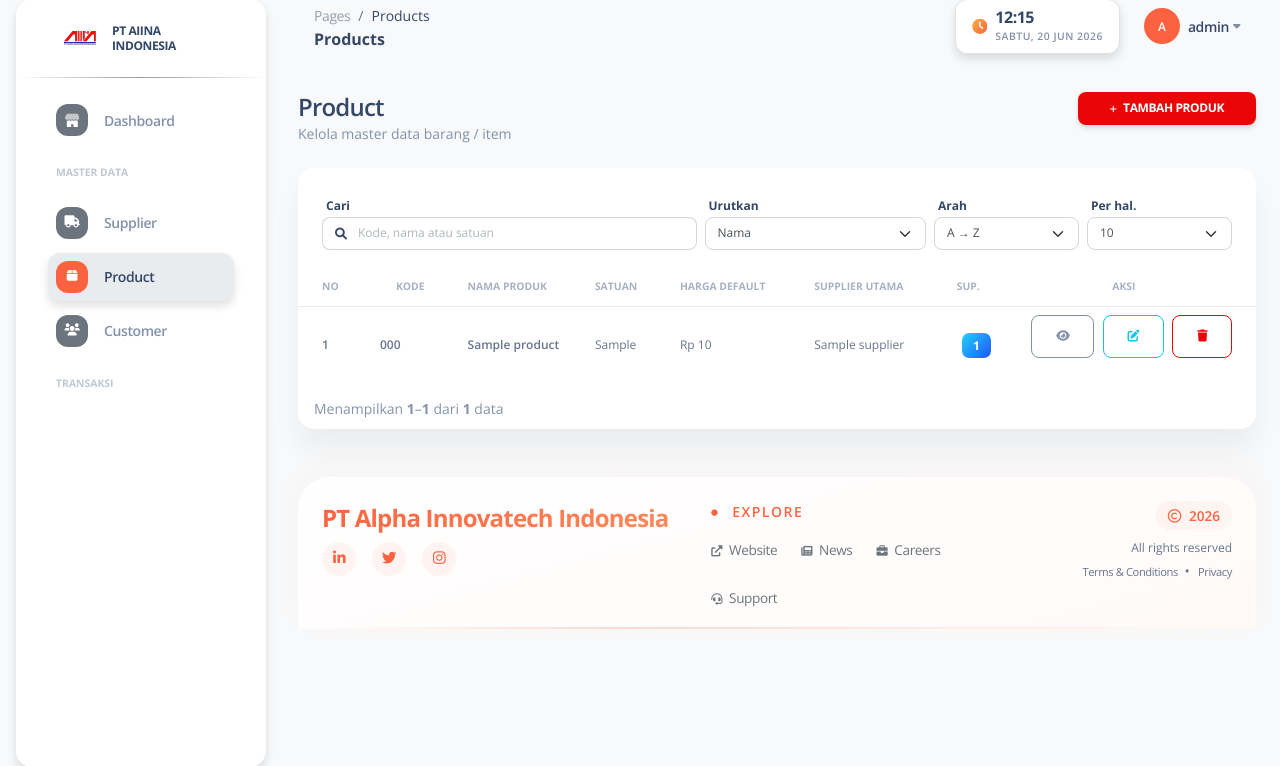
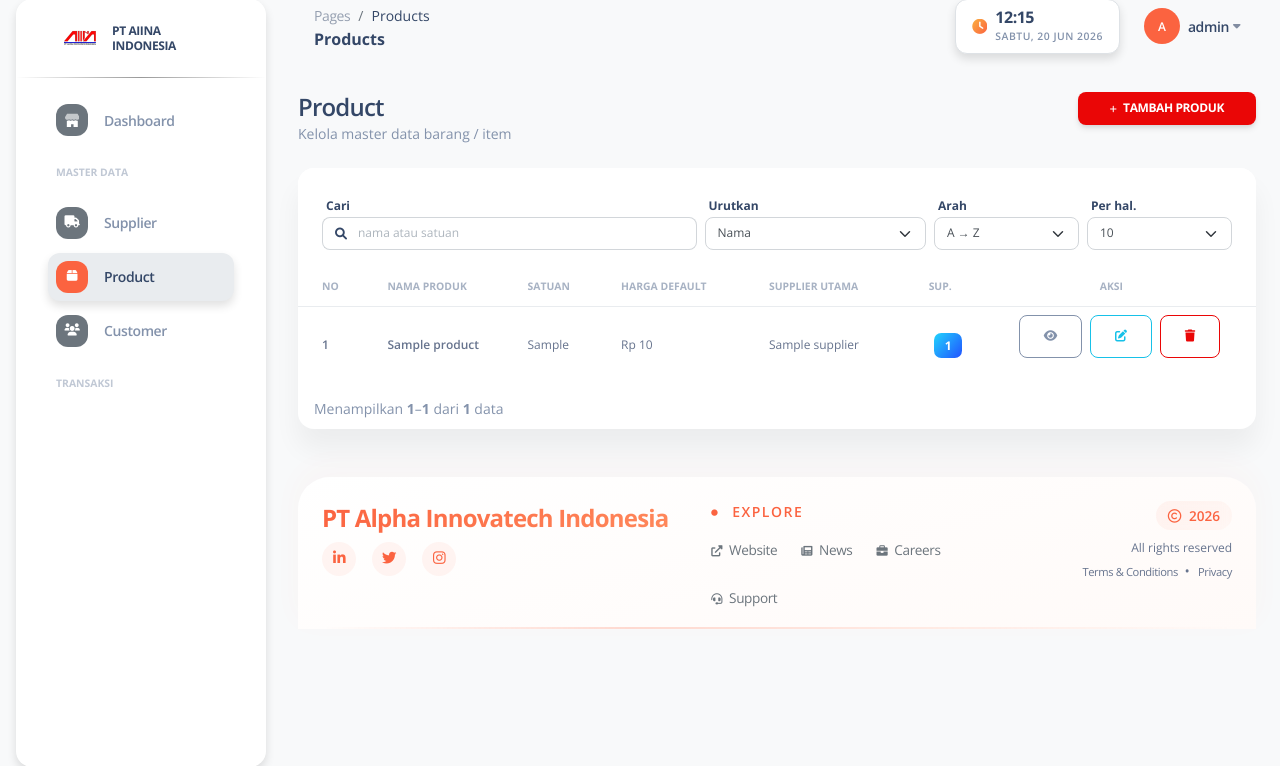
Before and after one commit to Aliep19/aiina-po, a Laravel app: page /products in a window 1280 px wide. Shown: the part 17-783 px from the top of the page. Run offline with Laravel 12, Linux system fonts and the light colour scheme; a user stored in the database is signed in; data comes from the database, SQL or seed files in the repository; tables that the repository leaves empty hold one stand-in row (values such as "Sample post"); some libraries are stand-ins or nearby versions.

Commit message:
minor update

```diff
--- a/app/Http/Controllers/ProductController.php
+++ b/app/Http/Controllers/ProductController.php
@@ -12,7 +12,7 @@ class ProductController extends Controller
 {
     public function index(Request $request)
     {
-        $allowedSort = [ 'product_code', 'name', 'unit', 'default_price', 'created_at'];
+        $allowedSort = [ 'name', 'unit', 'default_price', 'created_at'];
 
         $search  = trim($request->input('search', ''));
         $sortBy  = in_array($request->input('sort_by'), $allowedSort)
@@ -22,7 +22,7 @@ class ProductController extends Controller
 
         $products = Product::query()
             // Hanya kolom list — specification sengaja tidak diambil di sini
-            ->select(['id', 'product_code', 'name', 'unit', 'default_price', 'created_at'])
+            ->select(['id','name', 'unit', 'default_price', 'created_at'])
             // Jumlah supplier via sub-query COUNT (tidak join)
             ->withCount('suppliers')
             // Nama supplier primary via sub-select (1 query tambahan total)
@@ -32,8 +32,7 @@ class ProductController extends Controller
             )
             ->when($search !== '', function ($q) use ($search) {
                 $q->where(function ($inner) use ($search) {
-                    $inner->where('product_code', 'like', "%{$search}%")
-                          ->orWhere('name',          'like', "%{$search}%")
+                    $inner->where('name',          'like', "%{$search}%")
                           ->orWhere('unit',          'like', "%{$search}%");
                 });
             })
@@ -54,15 +53,9 @@ class ProductController extends Controller
         return view('products.index', compact('products', 'suppliers'));
     }
 
-    /*
-    |──────────────────────────────────────────────────────────────────────────
-    | STORE
-    |──────────────────────────────────────────────────────────────────────────
-    */
     public function store(Request $request)
     {
         $validated = $request->validate([
-            'product_code'  => 'required|string|max:50|unique:products,product_code',
             'name'          => 'required|string|max:255',
             'specification' => 'nullable|string',
             'unit'          => 'nullable|string|max:30',
@@ -76,7 +69,6 @@ class ProductController extends Controller
 
         DB::transaction(function () use ($validated) {
             $product = Product::create([
-                'product_code'  => $validated['product_code'],
                 'name'          => $validated['name'],
                 'specification' => $validated['specification'] ?? null,
                 'unit'          => $validated['unit'] ?? null,
@@ -89,11 +81,6 @@ class ProductController extends Controller
         return response()->json(['status' => true, 'message' => 'Produk berhasil ditambahkan.'], 201);
     }
 
-    /*
-    |──────────────────────────────────────────────────────────────────────────
-    | SHOW — detail termasuk specification & semua supplier
-    |──────────────────────────────────────────────────────────────────────────
-    */
     public function show(string $id)
     {
         $product = Product::with([
@@ -103,18 +90,11 @@ class ProductController extends Controller
         return response()->json(['status' => true, 'data' => $product]);
     }
 
-    /*
-    |──────────────────────────────────────────────────────────────────────────
-    | UPDATE
-    |──────────────────────────────────────────────────────────────────────────
-    */
     public function update(Request $request, string $id)
     {
         $product = Product::findOrFail($id);
 
         $validated = $request->validate([
-            'product_code'  => ['sometimes', 'required', 'string', 'max:50',
-                                Rule::unique('products', 'product_code')->ignore($product->id)],
             'name'          => 'sometimes|required|string|max:255',
             'specification' => 'nullable|string',
             'unit'          => 'nullable|string|max:30',
@@ -127,7 +107,6 @@ class ProductController extends Controller
 
         DB::transaction(function () use ($product, $validated) {
             $product->update(array_filter([
-                'product_code'  => $validated['product_code']  ?? null,
                 'name'          => $validated['name']          ?? null,
                 'specification' => $validated['specification'] ?? null,
                 'unit'          => $validated['unit']          ?? null,
@@ -142,11 +121,6 @@ class ProductController extends Controller
         return response()->json(['status' => true, 'message' => 'Produk berhasil diperbarui.']);
     }
 
-    /*
-    |──────────────────────────────────────────────────────────────────────────
-    | DESTROY
-    |──────────────────────────────────────────────────────────────────────────
-    */
     public function destroy(string $id)
     {
         // cascadeOnDelete di migration sudah hapus pivot otomatis
@@ -155,11 +129,6 @@ class ProductController extends Controller
         return response()->json(['status' => true, 'message' => 'Produk berhasil dihapus.']);
     }
 
-    /*
-    |──────────────────────────────────────────────────────────────────────────
-    | PRIVATE HELPER — sync pivot product_supplier
-    |──────────────────────────────────────────────────────────────────────────
-    */
     private function syncSuppliers(Product $product, array $suppliers): void
     {
         if (empty($suppliers)) {
--- a/app/Models/Product.php
+++ b/app/Models/Product.php
@@ -12,7 +12,6 @@ class Product extends Model
     protected $table = 'products';
 
     protected $fillable = [
-        'product_code',
         'name',
         'specification',
         'unit',
--- a/resources/views/products/index.blade.php
+++ b/resources/views/products/index.blade.php
@@ -26,7 +26,7 @@
                         <div class="input-group input-group-sm">
                             <span class="input-group-text"><i class="fas fa-search"></i></span>
                             <input type="text" id="searchInput" class="form-control form-control-sm"
-                                   placeholder="Kode, nama atau satuan"
+                                   placeholder="nama atau satuan"
                                    value="{{ request('search') }}">
                         </div>
                     </div>
@@ -82,7 +82,6 @@
                         <thead>
                             <tr>
                                 <th class="text-uppercase text-secondary text-xxs font-weight-bolder opacity-7">No</th>
-                                <th class="text-uppercase text-secondary text-xxs font-weight-bolder opacity-7">Kode</th>
                                 <th class="text-uppercase text-secondary text-xxs font-weight-bolder opacity-7 ps-2">Nama Produk</th>
                                 <th class="text-uppercase text-secondary text-xxs font-weight-bolder opacity-7 ps-2">Satuan</th>
                                 <th class="text-uppercase text-secondary text-xxs font-weight-bolder opacity-7 ps-2">Harga Default</th>
@@ -131,10 +130,6 @@
                 <input type="hidden" id="productId">
 
                 <div class="row g-3">
-                    <div class="col-md-4">
-                        <label class="form-label text-xs">Kode Produk <span class="text-danger">*</span></label>
-                        <input type="text" id="productCode" class="form-control form-control-sm" placeholder="PRD-001">
-                    </div>
                     <div class="col-md-8">
                         <label class="form-label text-xs">Nama Produk <span class="text-danger">*</span></label>
                         <input type="text" id="productName" class="form-control form-control-sm" placeholder="Nama barang">
@@ -150,7 +145,7 @@
                             <input type="number" id="productPrice" class="form-control form-control-sm" placeholder="0" min="0" step="0.01">
                         </div>
                     </div>
-                    <div class="col-12">
+                    <div class="col-8">
                         <label class="form-label text-xs">Spesifikasi</label>
                         <textarea id="productSpec" class="form-control form-control-sm" rows="2" placeholder="Spesifikasi barang…"></textarea>
                     </div>
@@ -258,7 +253,6 @@ function renderRows(data, from) {
             <td class="ps-4">
                 <p class="text-xs font-weight-bold mb-0">${from + i}</p>
             </td>
-            <td><p class="text-xs font-weight-bold mb-0">${esc(p.product_code)}</p></td>
             <td><p class="text-xs font-weight-bold mb-0" style="max-width:200px">${esc(p.name)}</p></td>
             <td><p class="text-xs mb-0">${esc(p.unit ?? '—')}</p></td>
             <td><p class="text-xs mb-0">${fmtRp(p.default_price)}</p></td>
@@ -330,7 +324,6 @@ document.getElementById('searchInput').addEventListener('input', () => {
 function openModal(clear = true) {
     if (clear) {
         document.getElementById('productId').value    = '';
-        document.getElementById('productCode').value  = '';
         document.getElementById('productName').value  = '';
         document.getElementById('productUnit').value  = '';
         document.getElementById('productPrice').value = '';
@@ -420,7 +413,6 @@ async function editProduct(id) {
         const p    = json.data;
 
         document.getElementById('productId').value    = p.id;
-        document.getElementById('productCode').value  = p.product_code ?? '';
         document.getElementById('productName').value  = p.name ?? '';
         document.getElementById('productUnit').value  = p.unit ?? '';
         document.getElementById('productPrice').value = p.default_price ?? '';
@@ -456,17 +448,16 @@ async function showDetail(id) {
                 <td class="text-xs">${esc(s.name)}</td>
                 <td class="text-xs">${fmtRp(s.pivot?.supplier_price)}</td>
                 <td class="text-xs text-center">
-                    ${s.pivot?.status_supplier ? '<span class="badge bg-success">Utama</span>' : '—'}
+                    ${s.pivot?.status_supplier ? '<span class="badge bg-success">Utama</span>' : '<span class="badge bg-secondary">Biasa</span>'}
                 </td>
             </tr>`).join('') || `<tr><td colspan="3" class="text-center text-xs text-secondary">Belum ada supplier</td></tr>`;
 
         document.getElementById('detailContent').innerHTML = `
             <div class="row g-2 mb-2">
-                <div class="col-4"><small class="text-secondary">Kode</small><p class="text-xs font-weight-bold mb-0">${esc(p.product_code)}</p></div>
                 <div class="col-8"><small class="text-secondary">Nama</small><p class="text-xs font-weight-bold mb-0">${esc(p.name)}</p></div>
                 <div class="col-4"><small class="text-secondary">Satuan</small><p class="text-xs mb-0">${esc(p.unit??'—')}</p></div>
                 <div class="col-8"><small class="text-secondary">Harga Default</small><p class="text-xs mb-0">${fmtRp(p.default_price)}</p></div>
-                <div class="col-12"><small class="text-secondary">Spesifikasi</small><p class="text-xs mb-0" style="white-space:pre-wrap">${esc(p.specification??'—')}</p></div>
+                <div class="col-4"><small class="text-secondary">Spesifikasi</small><p class="text-xs mb-0" style="white-space:pre-wrap">${esc(p.specification??'—')}</p></div>
             </div>
             <hr class="my-2">
             <p class="text-xs fw-bold mb-2">Supplier</p>
@@ -475,7 +466,7 @@ async function showDetail(id) {
                     <thead><tr>
                         <th class="text-xxs text-secondary">Nama</th>
                         <th class="text-xxs text-secondary">Harga</th>
-                        <th class="text-xxs text-secondary text-center">Status</th>
+                        <th class="text-xxs text-secondary text-center">Status Supplier</th>
                     </tr></thead>
                     <tbody>${supRows}</tbody>
                 </table>
@@ -493,7 +484,6 @@ async function saveProduct() {
     const isEdit = !!id;
 
     const payload = {
-        product_code:  document.getElementById('productCode').value.trim(),
         name:          document.getElementById('productName').value.trim(),
         specification: document.getElementById('productSpec').value.trim(),
         unit:          document.getElementById('productUnit').value.trim(),
@@ -501,8 +491,8 @@ async function saveProduct() {
         suppliers:     collectSuppliers(),
     };
 
-    if (!payload.product_code || !payload.name) {
-        showFormErrors(['Kode produk dan nama wajib diisi.']);
+    if (!payload.name) {
+        showFormErrors(['Nama wajib diisi.']);
         return;
     }
 
--- a/resources/views/products/partials/rows.blade.php
+++ b/resources/views/products/partials/rows.blade.php
@@ -3,7 +3,6 @@
     <td class="ps-4">
         <p class="text-xs font-weight-bold mb-0">{{ $products->firstItem() + $i }}</p>
     </td>
-    <td><p class="text-xs font-weight-bold mb-0">{{ $p->product_code }}</p></td>
     <td><p class="text-xs font-weight-bold mb-0" style="max-width:200px">{{ $p->name }}</p></td>
     <td><p class="text-xs mb-0">{{ $p->unit ?? '—' }}</p></td>
     <td><p class="text-xs mb-0">Rp {{ number_format($p->default_price, 0, ',', '.') }}</p></td>
```
Also changed, not shown: database/migrations/2026_06_11_012858_create_products_table.php.
